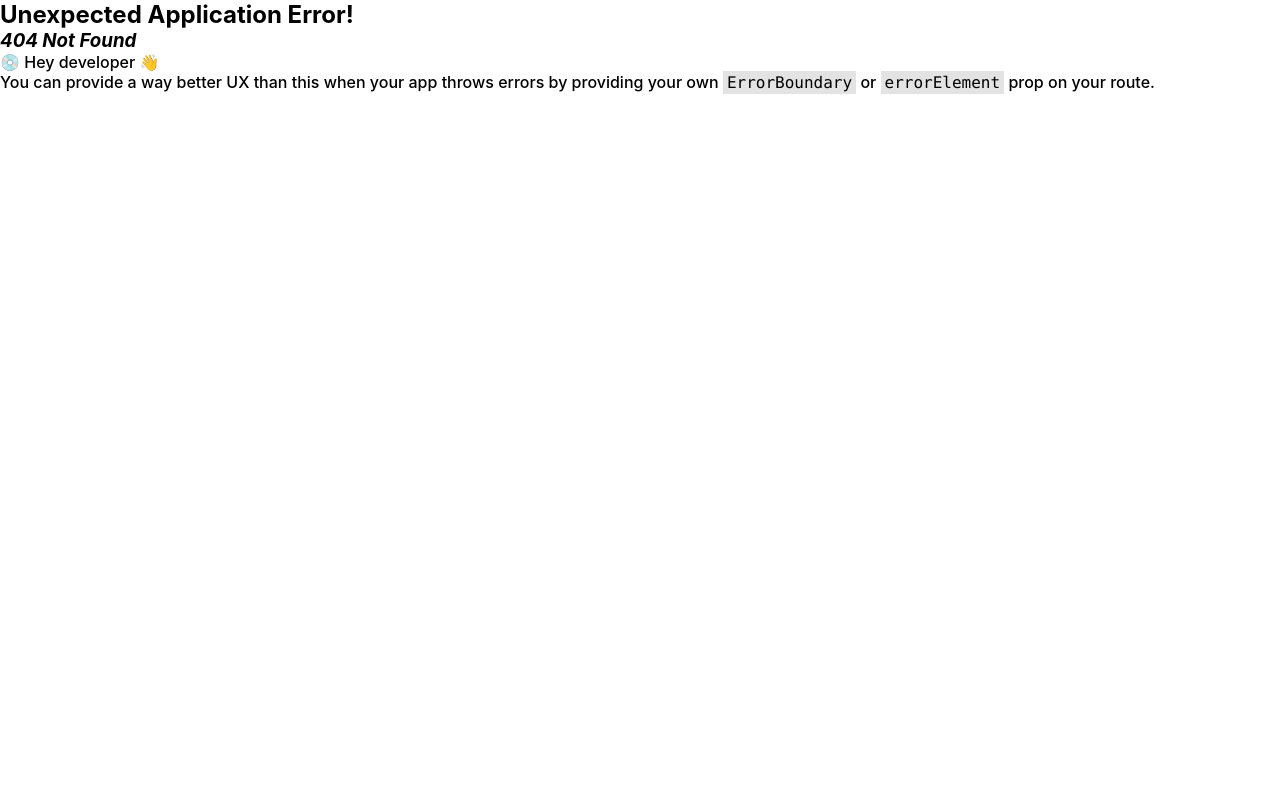
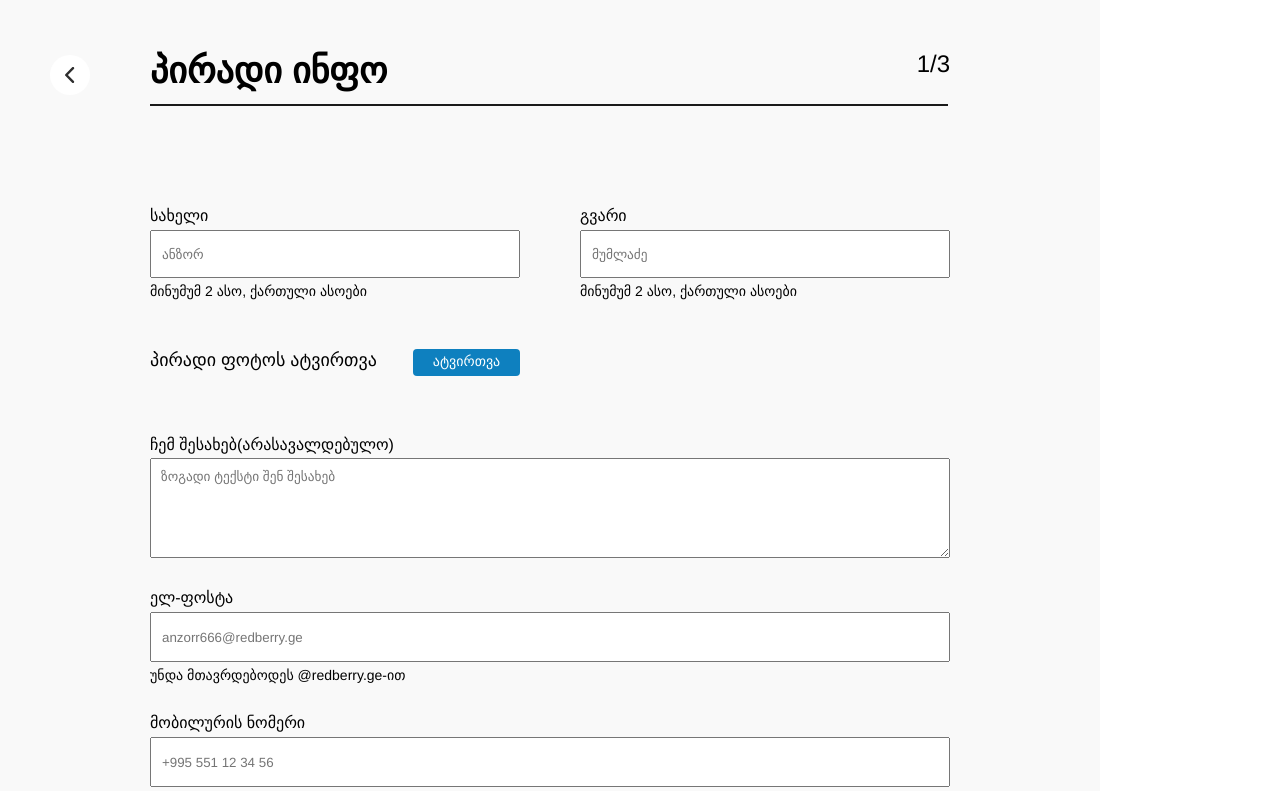
Before and after one commit to nugo128/redberry-assignment, a React (Create React App) app: page /personal in a window 1280 px wide. Before the commit this address had no page. Shown: the top 791 px of the page. Built offline with nearby package versions, Linux system fonts and the light colour scheme.

Commit message:
personal page form markup and styling done

```diff
--- a/src/Components/CV.jsx
+++ b/src/Components/CV.jsx
@@ -1,7 +1,13 @@
 import React from "react";
+import { useEffect, useState } from "react";
 
-function CV() {
-  return <div>CV</div>;
+function CV(props) {
+  return (
+    <div>
+      <p>{props.firstname}</p>
+      <p>{props.lastname}</p>
+    </div>
+  );
 }
 
 export default CV;
--- /dev/null
+++ b/src/Components/Line.jsx
@@ -0,0 +1,8 @@
+import React from "react";
+import classes from "./Line.module.css";
+
+function Line() {
+  return <div className={classes.line}></div>;
+}
+
+export default Line;
--- /dev/null
+++ b/src/Components/Line.module.css
@@ -0,0 +1,4 @@
+.line {
+  width: 798px;
+  border: 1px solid #1a1a1a;
+}
--- /dev/null
+++ b/src/Components/SVG.jsx
@@ -0,0 +1,20 @@
+import React from "react";
+
+function SVG() {
+  return (
+    <svg
+      width="10"
+      height="16"
+      viewBox="0 0 10 16"
+      fill="none"
+      xmlns="http://www.w3.org/2000/svg"
+    >
+      <path
+        d="M8.85769 0.352185C9.0832 0.577756 9.20988 0.883657 9.20988 1.20262C9.20988 1.52157 9.0832 1.82747 8.85769 2.05305L2.90348 8.00726L8.85769 13.9615C9.0768 14.1883 9.19805 14.4922 9.19531 14.8076C9.19257 15.123 9.06606 15.4247 8.84304 15.6477C8.62002 15.8707 8.31832 15.9972 8.00293 16C7.68754 16.0027 7.3837 15.8815 7.15683 15.6623L0.352185 8.85769C0.126681 8.63212 0 8.32622 0 8.00726C0 7.6883 0.126681 7.3824 0.352185 7.15683L7.15683 0.352185C7.3824 0.126681 7.6883 0 8.00726 0C8.32622 0 8.63212 0.126681 8.85769 0.352185Z"
+        fill="#2E2E2E"
+      />
+    </svg>
+  );
+}
+
+export default SVG;
--- a/src/Pages/ExperiencePage.jsx
+++ b/src/Pages/ExperiencePage.jsx
@@ -1,7 +1,11 @@
 import React from "react";
 
 function ExperiencePage() {
-  return <div>ExperiencePage</div>;
+  return (
+    <div>
+      <p>{localStorage.getItem("inputedFirstname2")}</p>
+    </div>
+  );
 }
 
 export default ExperiencePage;
--- a/src/Pages/PersonalPage.jsx
+++ b/src/Pages/PersonalPage.jsx
@@ -1,37 +1,131 @@
-import React, { useState } from "react";
+import React, { useRef, useState } from "react";
 import classes from "./PersonalPage.module.css";
+import CV from "../Components/CV";
+import Line from "../Components/Line";
+import { Link } from "react-router-dom";
+import SVG from "../Components/SVG";
+
 function PersonalPage(props) {
+  const [input, setInput] = useState({});
+
   const [file, setFile] = useState(null);
 
   const handleFileChange = (event) => {
     setFile(event.target.files[0]);
     props.data = { file };
   };
+  const changeHandler = (e) => {
+    setInput({
+      ...input,
+      [e.target.name]: e.target.value,
+    });
+    console.log(input);
+  };
 
-  console.log(file);
+  if (input.nameInput) {
+    localStorage.setItem("inputedFirstname", input.nameInput);
+  }
+
+  if (input.lastnameInput) {
+    localStorage.setItem("inputedLastname", input.lastnameInput);
+  }
+
+  let data = localStorage.getItem("inputedFirstname");
   return (
+    <section className={classes.maincontainer}>
+      <section className={classes.header}>
+        <Link to={"/"} className={classes.svg}>
+          <SVG></SVG>
+        </Link>
+        <div className={classes.pagename}>
+          <h2>პირადი ინფო</h2>
+          <p>1/3</p>
+        </div>
+        <Line></Line>
+      </section>
       <form>
-      <label htmlFor="">სახელი</label>
-      <input type="text" />
+        <div className={classes.firstLastContainer}>
+          <div className={classes.firstname}>
+            <label htmlFor="nameInput">სახელი</label>
+            <input
+              name="nameInput"
+              type="text"
+              onChange={changeHandler}
+              placeholder="ანზორ"
+              required
+            />
             <p>მინუმუმ 2 ასო, ქართული ასოები</p>
-      <label htmlFor="">გვარი</label>
-      <input type="text" />
-      <br />
+          </div>
+          <div className={classes.lastname}>
+            <label htmlFor="lastnameInput">გვარი</label>
+            <input
+              name="lastnameInput"
+              type="text"
+              onChange={changeHandler}
+              placeholder="მუმლაძე"
+              required
+            />
             <p>მინუმუმ 2 ასო, ქართული ასოები</p>
-      <label>
-        Upload Image
+          </div>
+        </div>
+        <div className={classes.photoupload}>
+          <label htmlFor="" className={classes.photolabel}>
+            პირადი ფოტოს ატვირთვა
+          </label>
+          <label className={classes.photoinput}>
+            <span>ატვირთვა</span>
             <input
               type="file"
               style={{ display: "none" }}
               onChange={handleFileChange}
+              required
             />
           </label>
-      {file ? (
+        </div>
+        {/* {file ? (
           <img src={URL.createObjectURL(file)} alt="www" />
         ) : (
           <p>no image</p>
-      )}
+        )} */}
+        <div className={classes.aboutme}>
+          <label htmlFor="">ჩემ შესახებ(არასავალდებულო)</label>
+          <textarea
+            name="rame"
+            onChange={changeHandler}
+            placeholder="ზოგადი ტექსტი შენ შესახებ"
+          ></textarea>
+        </div>
+        <div className={classes.email}>
+          <label htmlFor="email">ელ-ფოსტა</label>
+          <input
+            name="email"
+            type="email"
+            required
+            placeholder="anzorr666@redberry.ge"
+          />
+          <p>უნდა მთავრდებოდეს @redberry.ge-ით</p>
+        </div>
+        <div className={classes.phone}>
+          <label htmlFor="number">მობილურის ნომერი</label>
+          <input
+            name="number"
+            type="number"
+            required
+            placeholder="+995 551 12 34 56"
+          />
+          <p>უნდა აკმაყოფილებდეს ქართული მობილური ნომრის ფორმატს</p>
+        </div>
+        <Link className={classes.btn} to={"/experience"}>
+          <span>შემდეგი</span>
+        </Link>
       </form>
+      {/* <p>{localStorage.getItem("inputedFirstname2")}</p> */}
+      {/* <p>{data}</p> */}
+      {/* <CV
+        firstname={localStorage.getItem("inputedFirstname")}
+        lastname={localStorage.getItem("inputedLastname")}
+      ></CV> */}
+    </section>
   );
 }
 
--- a/src/Pages/PersonalPage.module.css
+++ b/src/Pages/PersonalPage.module.css
@@ -1,3 +1,146 @@
+* {
+  font-family: "Helvetica Neue";
+}
 .photoinput {
-  color: blue;
+  width: 107px;
+  height: 27px;
+  background-color: #0e80bf;
+  border-radius: 4px;
 }
+.maincontainer {
+  padding: 50px 150px;
+  width: 1100px;
+  background-color: #f9f9f9;
+}
+.photoinput span {
+  display: block;
+  color: #fff;
+  font-size: 14px;
+  font-weight: 400;
+  text-align: center;
+  margin-top: 4px;
+  cursor: pointer;
+}
+.header {
+  display: flex;
+  flex-direction: column;
+}
+.pagename {
+  font-size: 24px;
+  font-weight: 400;
+  display: flex;
+  justify-content: space-between;
+  margin-bottom: 12px;
+}
+.firstname,
+.lastname {
+  display: flex;
+  flex-direction: column;
+  gap: 5px;
+}
+.firstname input,
+.lastname input {
+  width: 370px;
+  height: 48px;
+}
+
+.firstname label,
+.lastname label {
+  font-weight: 500;
+}
+.firstname p,
+.lastname p {
+  font-weight: 300;
+  font-size: 14px;
+}
+.firstLastContainer {
+  margin-top: 100px;
+  display: flex;
+  justify-content: space-between;
+}
+.photoupload {
+  width: 370px;
+  display: flex;
+  justify-content: space-between;
+  margin-top: 50px;
+}
+.photolabel {
+  font-size: 18px;
+  font-weight: 500;
+}
+.aboutme {
+  display: flex;
+  flex-direction: column;
+  margin-top: 55px;
+}
+.aboutme label {
+  font-weight: 500;
+  font-size: 16px;
+  padding: 4px 0;
+}
+.aboutme textarea {
+  width: 100%;
+  height: 100px;
+}
+.email,
+.phone {
+  display: flex;
+  flex-direction: column;
+  gap: 5px;
+  margin: 30px 0;
+}
+.email input,
+.phone input {
+  height: 50px;
+}
+.phone input::-webkit-outer-spin-button,
+.phone input::-webkit-inner-spin-button {
+  -webkit-appearance: none;
+}
+.email p,
+.phone p {
+  font-weight: 300;
+  font-size: 14px;
+}
+.btn {
+  margin-top: 160px;
+  margin-left: 650px;
+  display: flex;
+  justify-content: center;
+  align-items: center;
+  text-decoration: none;
+  background-color: #6b40e3;
+  width: 150px;
+  height: 50px;
+  border-radius: 4px;
+}
+.btn span {
+  display: block;
+  color: #fff;
+
+  font-size: 16px;
+  font-weight: 500;
+}
+.firstname input::placeholder,
+.lastname input::placeholder,
+.email input::placeholder,
+.phone input::placeholder,
+.aboutme textarea::placeholder {
+  padding-left: 10px;
+}
+.aboutme textarea::placeholder {
+  padding-top: 10px;
+}
+
+.svg {
+  position: absolute;
+  left: 50px;
+  margin-top: 5px;
+  display: flex;
+  align-items: center;
+  justify-content: center;
+  width: 40px;
+  height: 40px;
+  background-color: #fff;
+  border-radius: 50%;
+}
--- a/src/Pages/Root.jsx
+++ /dev/null
@@ -1,16 +0,0 @@
-import React from "react";
-import { Outlet } from "react-router-dom";
-import CV from "../Components/CV";
-
-function Root() {
-  return (
-    <>
-      <main>
-        <Outlet></Outlet>
-        <CV></CV>
-      </main>
-    </>
-  );
-}
-
-export default Root;
--- a/src/Pages/StartingPage.jsx
+++ b/src/Pages/StartingPage.jsx
@@ -10,7 +10,7 @@ function StartingPage() {
       <img className={classes.redberryLogo} src={redberryLogo} alt="logo" />
       <div className={classes.line}></div>
       <img className={classes.logo2} src={logo2} alt="logo" />
-      <Link to={"/form/personal"} className={classes.btn}>
+      <Link to={"/personal"} className={classes.btn}>
         <p>რეზიუმეს დამატება</p>
       </Link>
     </div>
--- a/src/index.css
+++ b/src/index.css
@@ -13,7 +13,6 @@ body {
   font-family: -apple-system, BlinkMacSystemFont, "Helvetica Neue";
   -webkit-font-smoothing: antialiased;
   -moz-osx-font-smoothing: grayscale;
-  font-weight: 500;
 }
 
 code {
```
Also changed, not shown: src/App.js (+6 -12 lines). Lines whose indentation alone changed are shown as unchanged.
